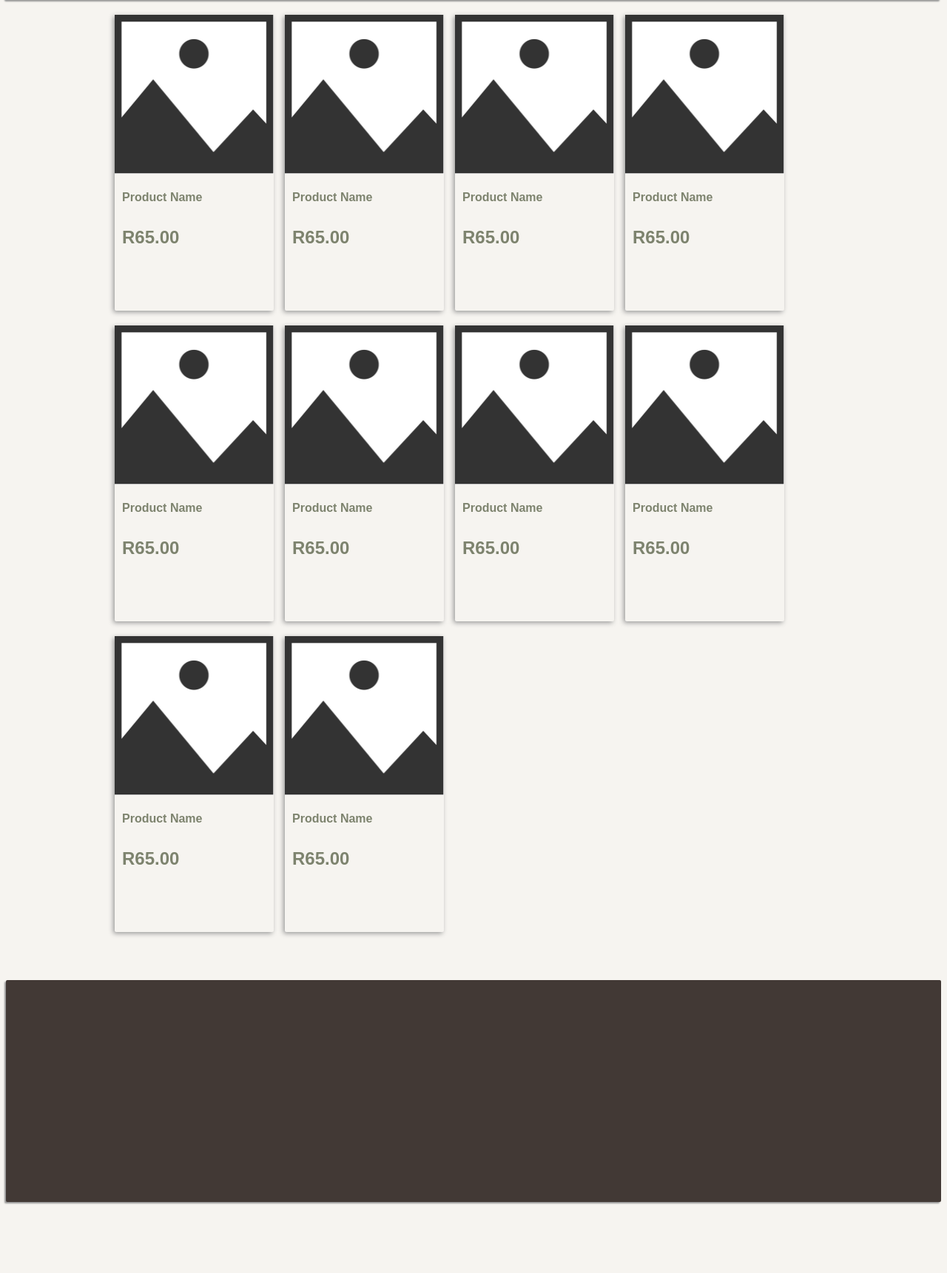
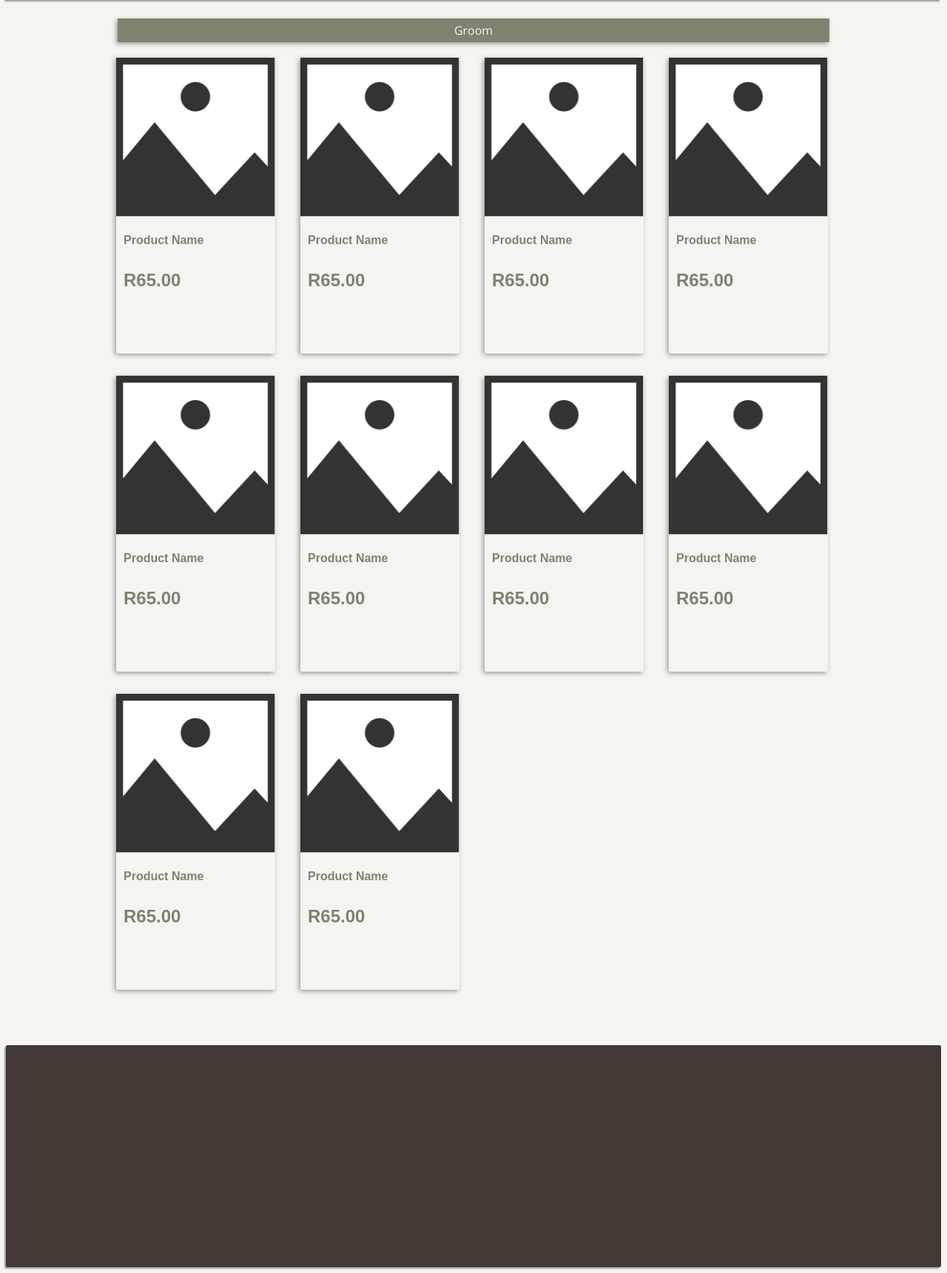
Before and after one commit to otsilemodiselle/ITECA_Project, a PHP site: page /catalogue.html in a window 1280 px wide. Shown: the part 119-1840 px from the top of the page at 74% size. Before the commit the page ends 1747 px from the top, so only its background shows below. Run offline with PHP 8.4, Linux system fonts and the light colour scheme.

Commit message:
add catagory header to layout

```diff
--- a/Deliverable 2/Prototypes/B/catalogue.html
+++ b/Deliverable 2/Prototypes/B/catalogue.html
@@ -55,6 +55,9 @@
     </header>
 
     <section class='container'>
+        <div class="section-header">
+            <h3 class="cat-heading">Groom</h3>
+        </div>
         <div class='clearfix'>
             <div class='card one'>
                 <img src="thumbnail.png" alt="" class="thumbnail">
--- a/Deliverable 2/Prototypes/B/floatexample.css
+++ b/Deliverable 2/Prototypes/B/floatexample.css
@@ -8,8 +8,9 @@ body {
     height: 400px;
     width: 215px;
     margin-top: 5px;
-    margin-left: 15px;
-    margin-bottom: 15px;
+    margin-left: 17px;
+    margin-right: 17px;
+    margin-bottom: 25px;
     float:left;
     box-shadow: -2px 2px 6px #999999;
     cursor: pointer;
@@ -33,6 +34,32 @@ body {
     margin: auto auto;
     margin-bottom: 50px;
     /* border: 1px solid black; */
+    /* background-color: #7D836E; */
+
+}
+
+.cat-heading {
+    color: #F6F4F0;
+    font-weight: normal;
+    font-size: 16px;
+    padding : 5px 5px 5px 5px;
+}
+
+.section-header {
+    /* border: 1px solid black; */
+    margin: auto auto;
+    width:962px;
+    margin-top: 25px;
+    text-align: center;
+    margin-bottom:10px;
+    font-size: 16px;
+    font-family: 'Open Sans', sans-serif;
+    color: #F6F4F0;
+    box-shadow: -2px 2px 6px #999999;
+    background-color: #7D836E;
+    /* height: 32px; */
+    text-justify: auto;
+
 }
 
 .thumbnail {
@@ -122,7 +149,11 @@ body {
 
 }
 
-.title-link, .title-link:active, .title-link:hover, .nav-link, .nav-link:active, .nav-link:hover, .collection-link, .collection-link:active, .collection-link:visited {
+.title-link, .title-link:active, .title-link:hover, .nav-link, .nav-link:active, .nav-link:hover {
+    text-decoration: none;
+}
+
+.collection-link, .collection-link:active, .collection-link:visited {
     text-decoration: none;
 }
 
@@ -147,15 +178,18 @@ header {
     display: inline-block;
 }
 
+.collection-option:not(:last-child) {
+    border-bottom:1px solid #F6F4F0;
+}
+
 .collection-list{
     /* border: 1px solid black; */
-    width: 205px;
+    width: 245px;
     height: 400px;
-    margin-right: 40px;
 }
 
 .collection-option {
-    padding-top: 13px;
+    padding-top: 14px;
     padding-bottom: 13px;
 }
 
@@ -166,6 +200,7 @@ header {
 .title-list, .collection-list{
     list-style-type: none;
     margin: 0px;
+    padding-left: 0px;
 }
 
 .title-options {
```
